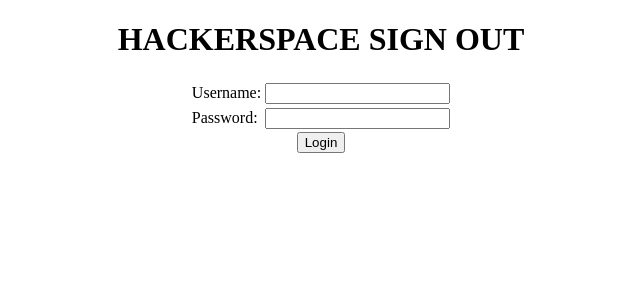
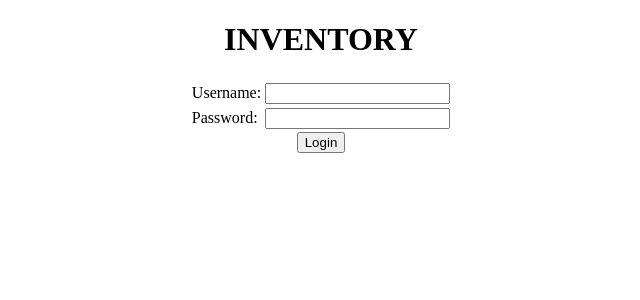
Before and after one commit to alexaguilera93/Electronic-Signout, a PHP site: page / in a window 1280 px wide. Shown: the top 300 px of the page, without its empty margins (319-959 px from the left). Run offline with PHP 8.4, Linux system fonts and the light colour scheme.

Commit message:
small change

```diff
--- a/index.php
+++ b/index.php
@@ -39,7 +39,7 @@ $dbname="db123";$servername = "sn123"; $username = "un123"; $password = "pw123";
 }
 ?>
 <center>
-<h1> HACKERSPACE SIGN OUT </h1>
+<h1> INVENTORY </h1>
 <?php
 //echo $_SESSION['valid'];
 ?>
```
Also changed, not shown: 1 other file.
